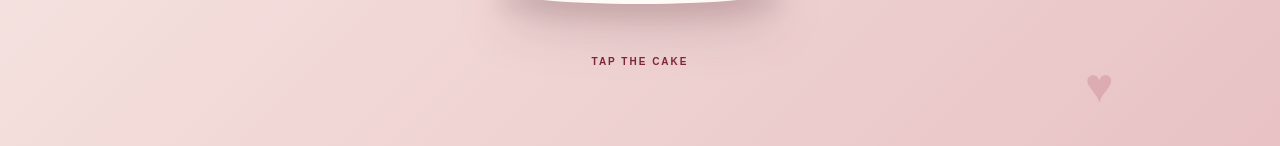
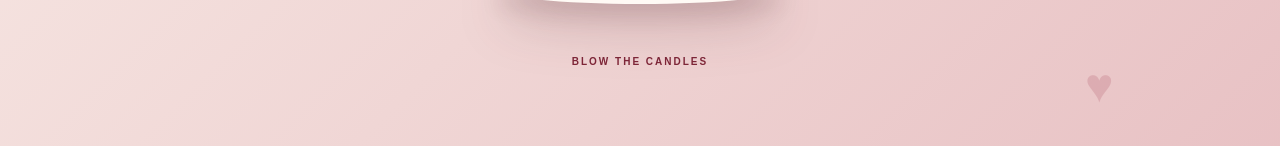
Before and after one commit to HaNguyen03/bum_birthday, a Next.js app: page / in a window 1280 px wide. Shown: the part 540-686 px from the top of the page. Built offline with nearby package versions, Linux system fonts and the light colour scheme.

Commit message:
Update birthday cake

```diff
--- a/app/page.tsx
+++ b/app/page.tsx
@@ -94,9 +94,9 @@ export default function Home() {
 
           <span className="opening-hint">
             {cakeStage === 0
-              ? "Tap the cake"
+              ? "Blow the candles"
               : cakeStage === 1
-                ? "One more"
+                ? "Eat the cake"
                 : "Opening your letter..."}
           </span>
         </button>
```
